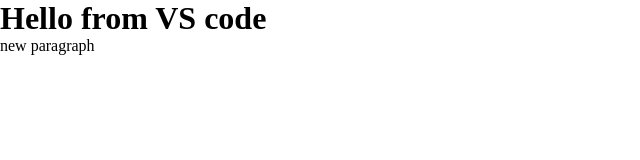
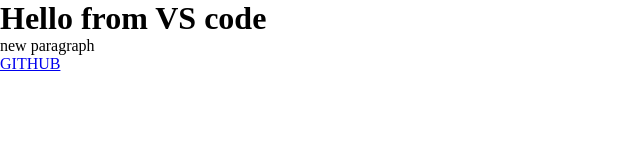
Before and after one commit to SharperAG/RepositoryVScode, a plain HTML site: page index.html in a window 1280 px wide. Shown: the full height of the page, 0-640 px from the left. Drawn offline with nearby package versions, Linux system fonts and the light colour scheme; files that its build step writes are made by us from their sources.

Commit message:
added description

```diff
--- a/index.html
+++ b/index.html
@@ -11,5 +11,6 @@
   <body>
     <h1>Hello from VS code</h1>
     <p>new paragraph</p>
+    <a href="githup.com">GITHUB</a>
   </body>
 </html>
```
